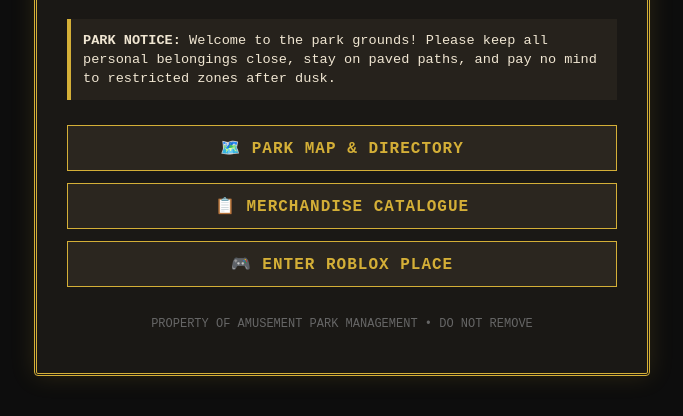
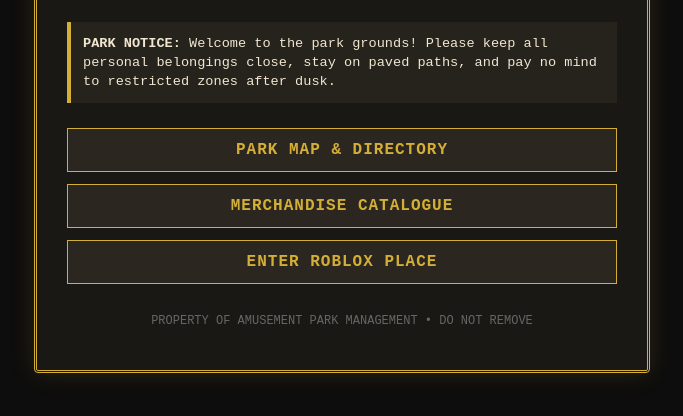
Before and after one commit to 1RatedSalesmanSince1997/Catalogue, a plain HTML site: page index.html in a window 1280 px wide. Shown: the part 300-716 px from the top of the page, without its empty margins (298-981 px from the left). Drawn offline with Linux system fonts and the light colour scheme.

Commit message:
Update index.html

```diff
--- a/index.html
+++ b/index.html
@@ -107,9 +107,9 @@
 
     <!-- Navigation / Brochures -->
     <div class="btn-container">
-      <a href="#" class="flyer-btn" onclick="alert('Park Map coming soon!')">🗺️ Park Map & Directory</a>
-      <a href="#" class="flyer-btn" onclick="alert('Catalogue coming soon!')">📋 Merchandise Catalogue</a>
-      <a href="#" class="flyer-btn" onclick="alert('Roblox Game link coming soon!')">🎮 Enter Roblox Place</a>
+      <a href="#" class="flyer-btn" onclick="alert('Park Map coming soon!')"> Park Map & Directory</a>
+      <a href="#" class="flyer-btn" onclick="alert('Catalogue coming soon!')"> Merchandise Catalogue</a>
+      <a href="#" class="flyer-btn" onclick="alert('Roblox Game link coming soon!')"> Enter Roblox Place</a>
     </div>
 
     <p class="footer-text">PROPERTY OF AMUSEMENT PARK MANAGEMENT • DO NOT REMOVE</p>
```
